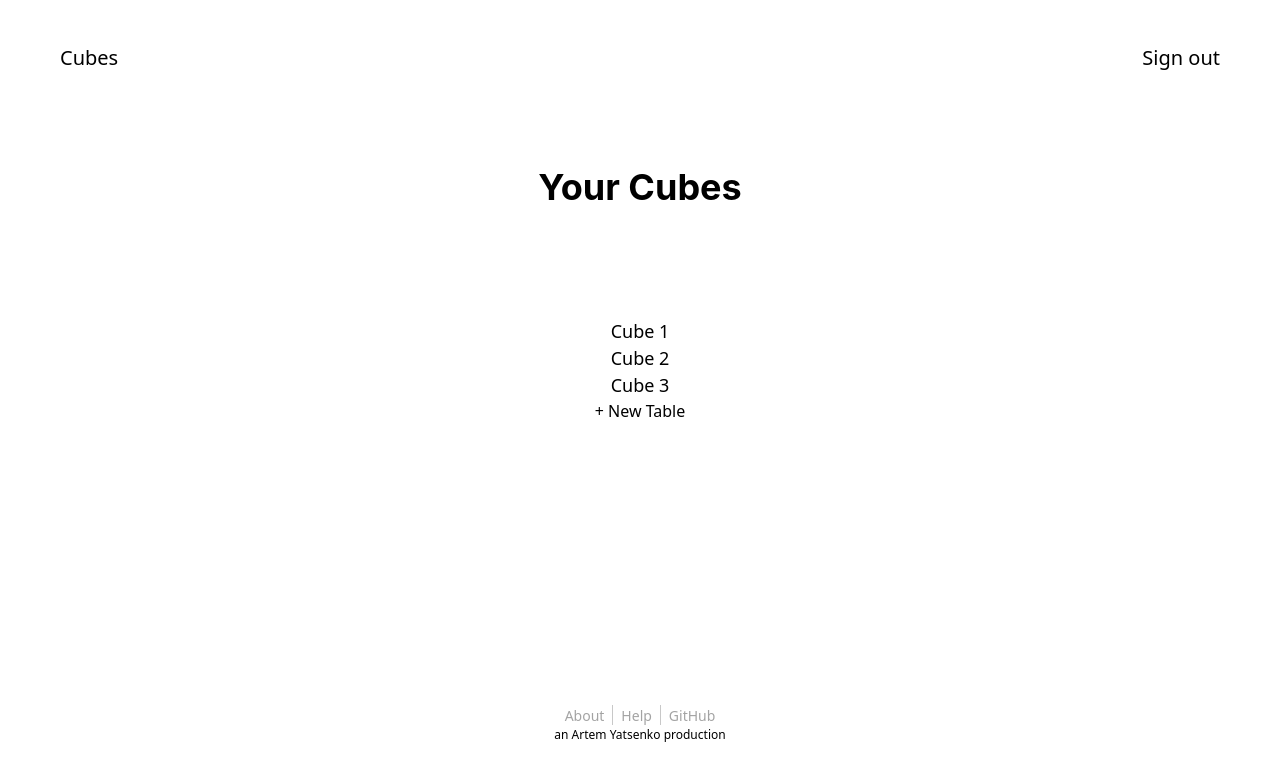
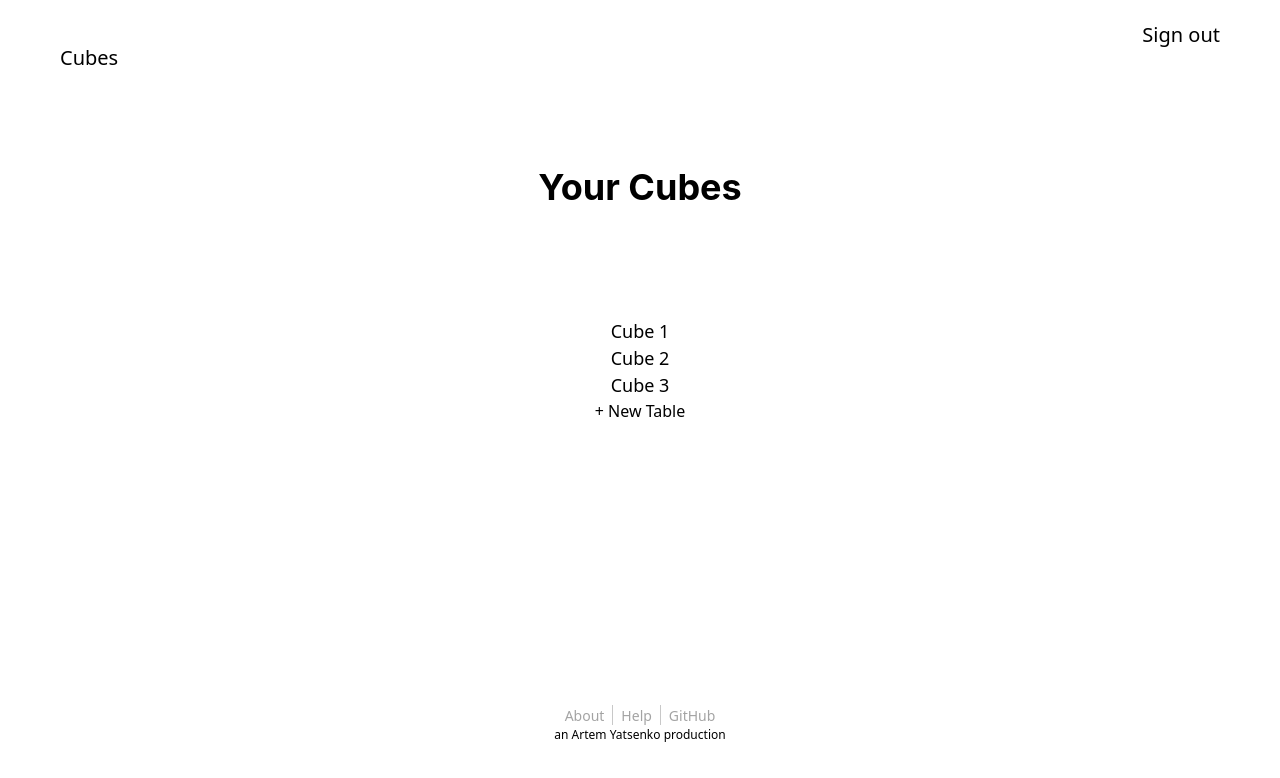
Before and after one commit to sumo43/pushlist, a Next.js app: page /components/dashboard in a window 1280 px wide. Shown: the top 778 px of the page. Built offline with nearby package versions, Linux system fonts and the light colour scheme; no server answers; a web font is replaced by a local one.

Commit message:
minor changes

```diff
--- a/pages/components/dashboard.js
+++ b/pages/components/dashboard.js
@@ -1,4 +1,4 @@
-import { Flex, Link, Heading, Divider } from '@chakra-ui/react';
+import { Flex, Link, Heading, Divider, Text } from '@chakra-ui/react';
 import { useAuth } from '../../lib/auth';
 import List from './list';
 
@@ -24,9 +24,13 @@ const Dashboard = () => {
 				<Flex
 					justifyContent="flex-start"
 					alignItems="center"
+					flexDir={'column'}
 					ml={10}
 					mr={10}
 				>
+					<Text fontSize="lg" color="gray.400">
+						{auth.user.email}
+					</Text>
 					<Link
 						fontSize="xl"
 						onClick={(e) => auth.signout()}
```
